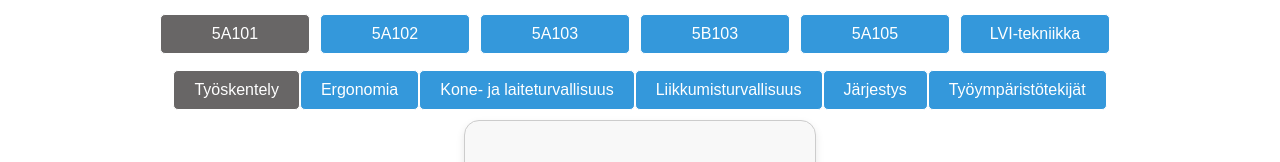
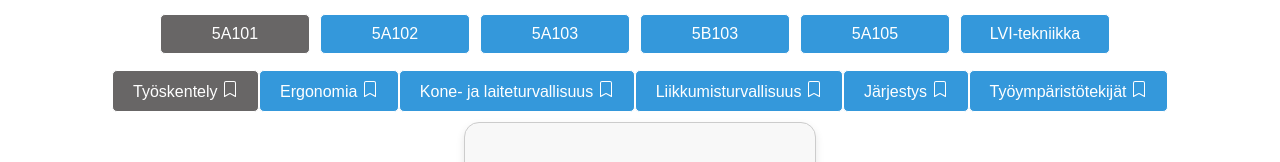
Before and after one commit to Saanah/Elmeri, a React (Create React App) app: page /tarkastuskohdat in a window 1280 px wide. Shown: the part 122-284 px from the top of the page. Built offline with nearby package versions, Linux system fonts and the light colour scheme; no server answers.

Commit message:
flagi systeemi lisätty

```diff
--- a/src/components/Categories.js
+++ b/src/components/Categories.js
@@ -1,20 +1,27 @@
 import React from 'react'
 import './Categories.css'
-
 export default function Categories({ categories, selectedCategoryIndex, setSelectedCategoryIndex }) {
   return (
     <div>
-      {categories.map((category, index) => (
+      {categories.map((category, index) => {
+        // Tarkista havainnot ja aseta merkintä X tai V sen mukaan
+        const observationStatus = category.observations.some(observation => observation.inOrder === 0 && observation.exceptions.length === 0) ? <svg xmlns="http://www.w3.org/2000/svg" width="16" height="16" fill="currentColor" class="bi bi-bookmark" viewBox="0 0 16 16">
+        <path d="M2 2a2 2 0 0 1 2-2h8a2 2 0 0 1 2 2v13.5a.5.5 0 0 1-.777.416L8 13.101l-5.223 2.815A.5.5 0 0 1 2 15.5zm2-1a1 1 0 0 0-1 1v12.566l4.723-2.482a.5.5 0 0 1 .554 0L13 14.566V2a1 1 0 0 0-1-1z"/>
+      </svg> : <svg xmlns="http://www.w3.org/2000/svg" width="16" height="16" fill="currentColor" class="bi bi-bookmark-check-fill" viewBox="0 0 16 16">
+  <path fill-rule="evenodd" d="M2 15.5V2a2 2 0 0 1 2-2h8a2 2 0 0 1 2 2v13.5a.5.5 0 0 1-.74.439L8 13.069l-5.26 2.87A.5.5 0 0 1 2 15.5m8.854-9.646a.5.5 0 0 0-.708-.708L7.5 7.793 6.354 6.646a.5.5 0 1 0-.708.708l1.5 1.5a.5.5 0 0 0 .708 0z"/>
+</svg>;
+
+        return (
           <button
             className={selectedCategoryIndex === index ? "selectedcategory" : ""}
             id="buttonsforcategory"
             key={index}
             onClick={() => setSelectedCategoryIndex(index)}
           >
-          {category.name}
+            {category.name} {observationStatus}
           </button>
-      ))}
-
+        );
+      })}
     </div>
   );
 }
```
Lines whose indentation alone changed are shown as unchanged.
